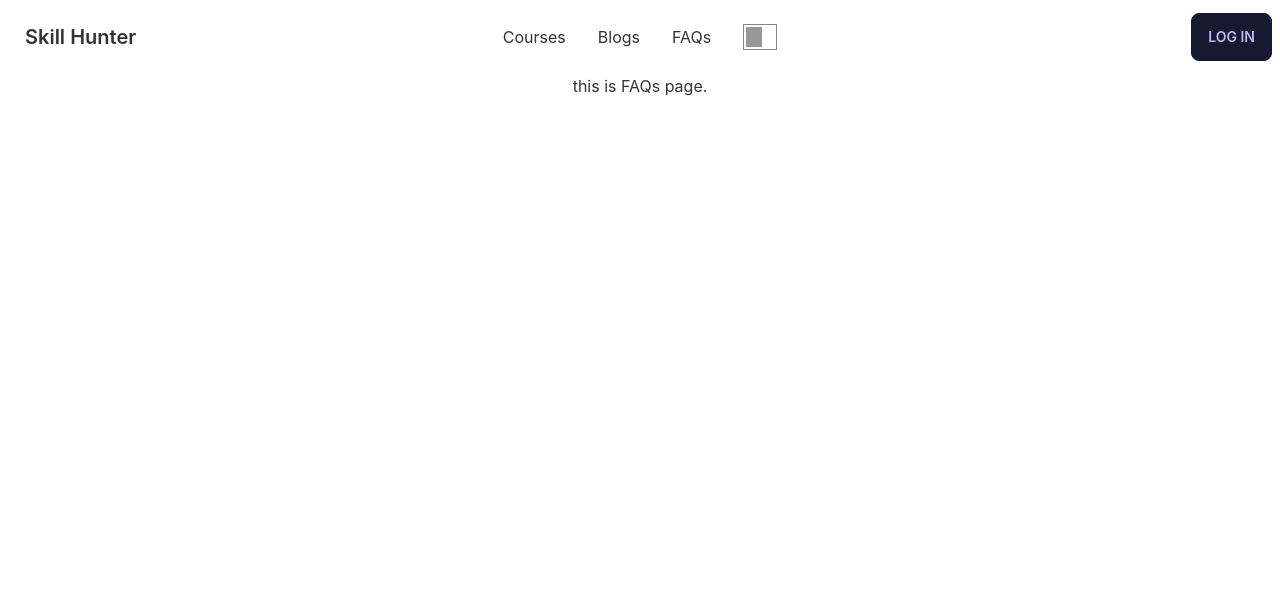
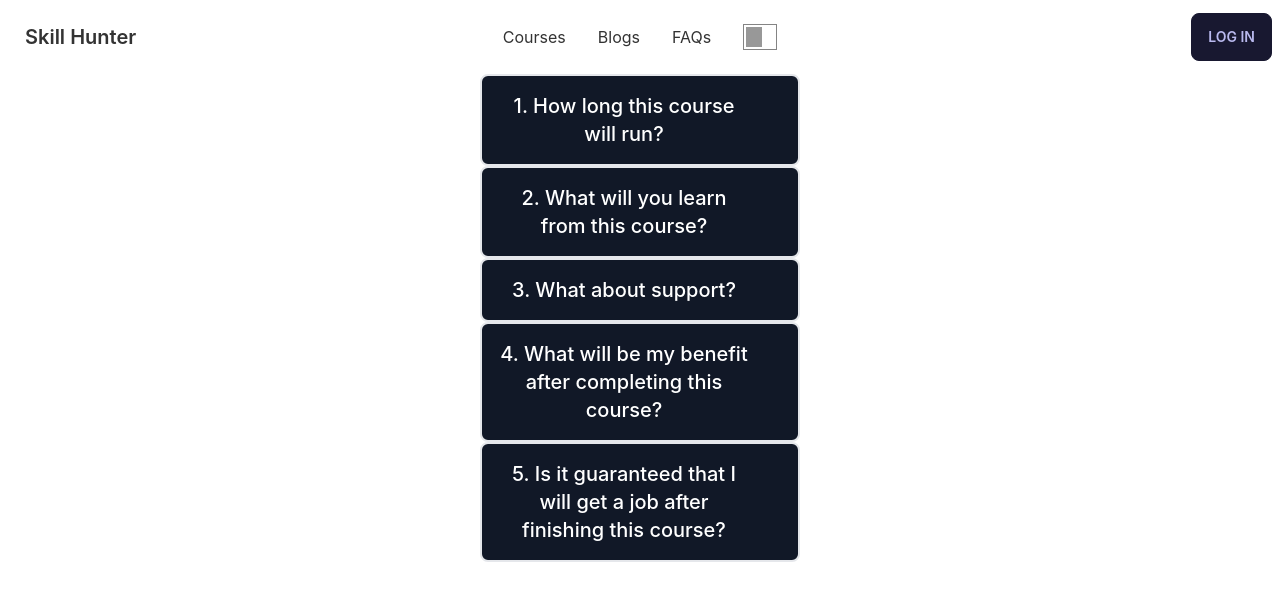
Before and after one commit to AbdullahRedoan27/Skill-Hunter, a React (Create React App) app: page /FAQs in a window 1280 px wide. Shown: the top 600 px of the page. Built offline with nearby package versions, Linux system fonts and the light colour scheme; no server answers.

Commit message:
faq router is completed

```diff
--- a/src/components/FAQs/FAQs.js
+++ b/src/components/FAQs/FAQs.js
@@ -1,11 +1,82 @@
-import React from 'react';
+import React from "react";
 
 const FAQs = () => {
-    return (
-        <div>
-            this is FAQs page.
+  return (
+    <div>
+      <div className="border-2 rounded-lg w-1/4 mx-auto bg-gray-900 text-white">
+        <div className="collapse">
+          <input type="checkbox" />
+          <div className="collapse-title text-xl font-medium">
+            1. How long this course will run?
+          </div>
+          <div className="collapse-content">
+            <p>
+              This course will take place for 6 months only. In this time span,
+              you will learn MERNStack.
+            </p>
+          </div>
         </div>
-    );
+      </div>
+
+      <div className="border-2 rounded-lg w-1/4 mx-auto bg-gray-900 text-white">
+        <div className="collapse">
+          <input type="checkbox" />
+          <div className="collapse-title text-xl font-medium">
+            2. What will you learn from this course?
+          </div>
+          <div className="collapse-content">
+            <p>
+              Basically this course is Frontend oriented. We will focus on
+              Frontend Developing manily. Here you will learn HTML, CSS,
+              Javascript, React, React-Router, MongoDB, FireBase, NodeJs etc.
+            </p>
+          </div>
+        </div>
+      </div>
+
+      <div className="border-2 rounded-lg w-1/4 mx-auto bg-gray-900 text-white">
+        <div className="collapse">
+          <input type="checkbox" />
+          <div className="collapse-title text-xl font-medium">
+            3. What about support?
+          </div>
+          <div className="collapse-content">
+            <p>
+              We have a dedicated team to help and give support to our students. Our support team is there for you 24/7. So don't get tensed about support.
+            </p>
+          </div>
+        </div>
+      </div>
+
+      <div className="border-2 rounded-lg w-1/4 mx-auto bg-gray-900 text-white">
+        <div className="collapse">
+          <input type="checkbox" />
+          <div className="collapse-title text-xl font-medium">
+            4. What will be my benefit after completing this course?
+          </div>
+          <div className="collapse-content">
+            <p>
+              We all know that this is the era of technology. And you can never think internet without websites. So, it is very important for us to have a little knowledge about websites. By completing this course, you will learn how to create a website, maintain it and fulfill the necessity of people. Besides you can try for job in any kind of IT farm or company or big giant companies like Google, Meta etc.
+            </p>
+          </div>
+        </div>
+      </div>
+
+      <div className="border-2 rounded-lg w-1/4 mx-auto bg-gray-900 text-white">
+        <div className="collapse">
+          <input type="checkbox" />
+          <div className="collapse-title text-xl font-medium">
+            5. Is it guaranteed that I will get a job after finishing this course?
+          </div>
+          <div className="collapse-content">
+            <p>
+              None in this world can guarantee you anything. Whether you will get a job or not, it completly depends on you. It depends on how you give effort, how much you work hard etc. So, we can't assure you about job, but it is proved that whoever works hard, his sacrifice always pays off. So work hard and work hard.
+            </p>
+          </div>
+        </div>
+      </div>
+    </div>
+  );
 };
 
 export default FAQs;
```
